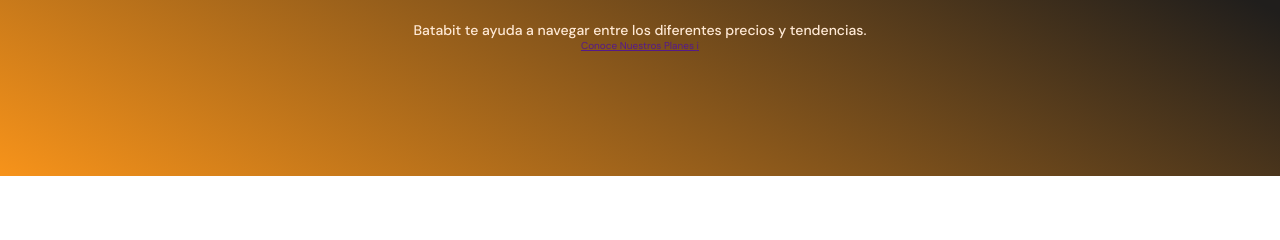
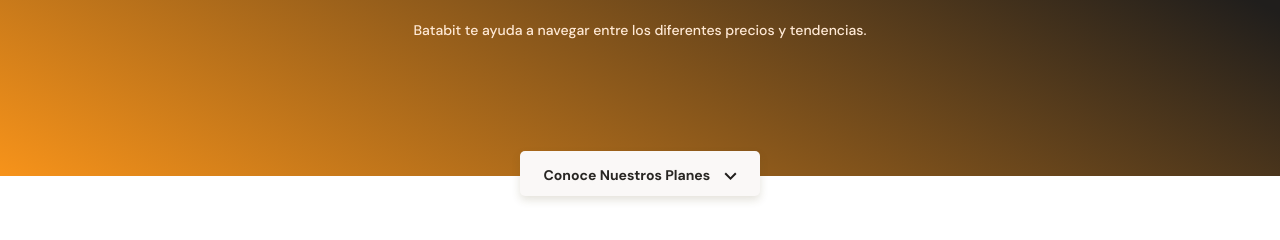
Before and after one commit to andygeek/html-css-databit, a plain HTML site: page index.html in a window 1280 px wide. Shown: the part 154-394 px from the top of the page. Drawn offline with Linux system fonts and the light colour scheme.

Commit message:
I finished header

```diff
--- a/index.html
+++ b/index.html
@@ -17,7 +17,7 @@
     <div class="header__title-container">
       <h1>La próxima revolución en el intercambio de criptomonedas.</h1>
       <p>Batabit te ayuda a navegar entre los diferentes precios y tendencias.</p>
-      <a href="" class="header__button">Conoce Nuestros Planes <span>i</span></a>
+      <a href="" class="header__button">Conoce Nuestros Planes <span></span></a>
     </div>
   </header>
   <main>
--- a/styles.css
+++ b/styles.css
@@ -64,3 +64,29 @@ header img{
   line-height: 1.8rem;
   color: var(--soft-orange);
 }
+.header__title-container .header__button{
+  position: absolute;
+  left: calc(50% - 12rem);
+  top: 27rem;
+  display: block;
+  margin-top: 3.5rem;
+  padding: 1.5rem;
+  width: 24rem;
+  height: 4.5rem;
+  background-color: var(--off-white);
+  /* Sombra */
+  box-shadow: 0px 4px 8px rgba(89, 73, 30, 0.16);
+  border:none;
+  border-radius: 5px;
+  font-size: 1.4rem;
+  font-weight: bold;
+  text-decoration: none;
+  color: var(--balck);
+}
+.header__button span{
+  display: inline-block;
+  width: 1.3rem;
+  height: 0.8rem;
+  margin-left: 1rem;
+  background-image: url("./assets/icons/arrow-bottom.svg");
+}
```
Also changed, not shown: assets/icons/arrow-bottom.svg (added).
